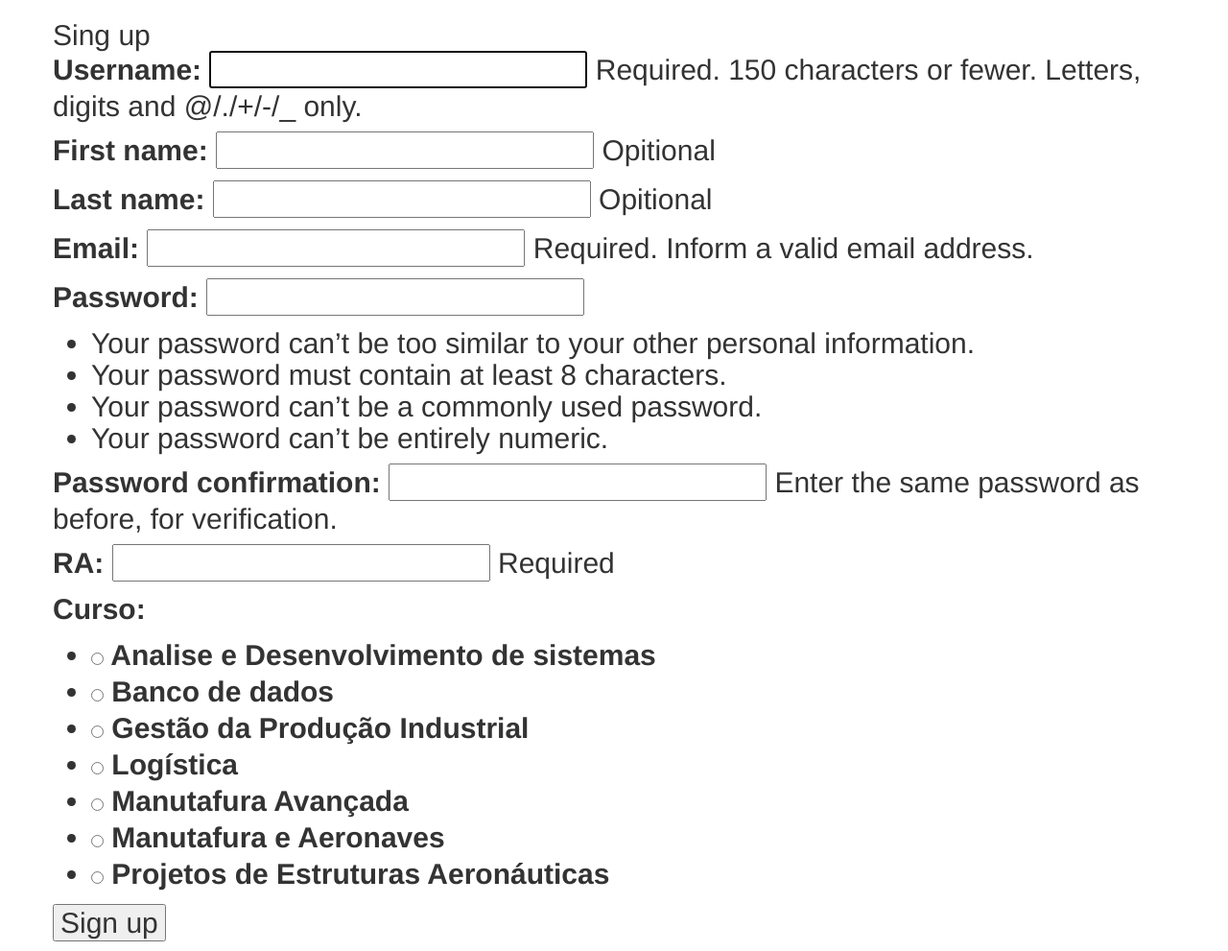
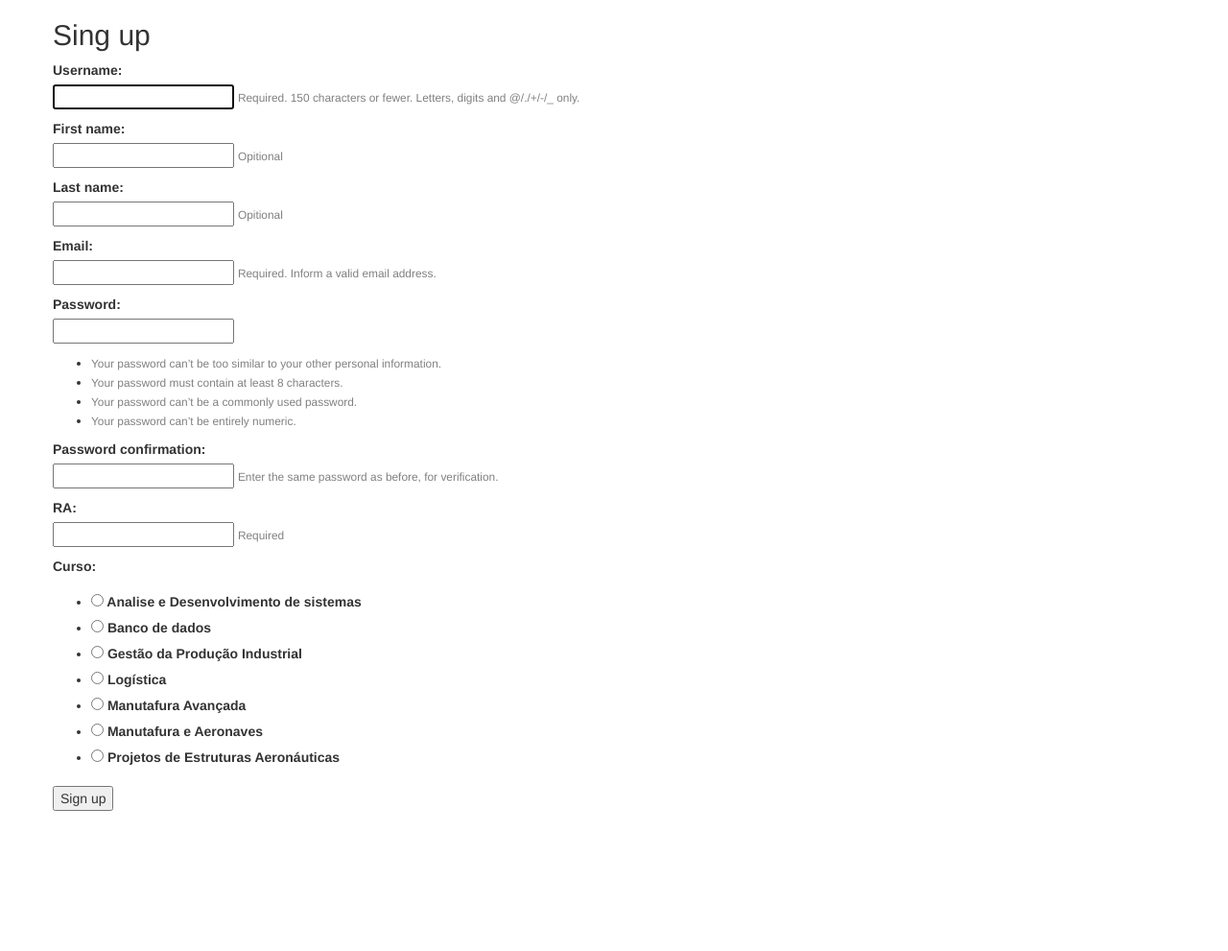
Before and after one commit to gabrielfrborges/inpute, a Django app: page /cadastro/ in a window 1280 px wide. Shown: the whole page at 96% size. After the commit the page ends 845 px from the top, so only its background shows below. Run offline with Django 3.2, Linux system fonts and the light colour scheme; some libraries are stand-ins or nearby versions.

Commit message:
detailed version of {{form.as_p}}

```diff
--- a/templates/login/cadastro.html
+++ b/templates/login/cadastro.html
@@ -1,10 +1,24 @@
 {% extends "login/base.html" %}
 {% block title %}Cadastro{% endblock title %}
+
 {% block content %}
-    <h2>Sing up</2>
-        <form  class='form' method = "POST">
-        {% csrf_token %}
-        {{ form.as_p }}
+    <h2>Sing up</h2>
+        <form method = "POST">
+            {% csrf_token %}
+            <div class= 'form-group'>
+                {% for field in form %}
+                    <p>
+                        {{ field.label_tag }}<br>
+                        {{ field }}
+                        {% if field.help_text %}
+                            <small style="color: grey">{{ field.help_text }}</small>
+                        {% endif %}
+                        {% for error in field.errors %}
+                            <p style="color: red">{{ error }}</p>
+                        {%  endfor%}
+                    </p>
+                {% endfor %}
+            </div>
         <button type ="submit">Sign up</button>
     </form>
 {% endblock content %}
```
